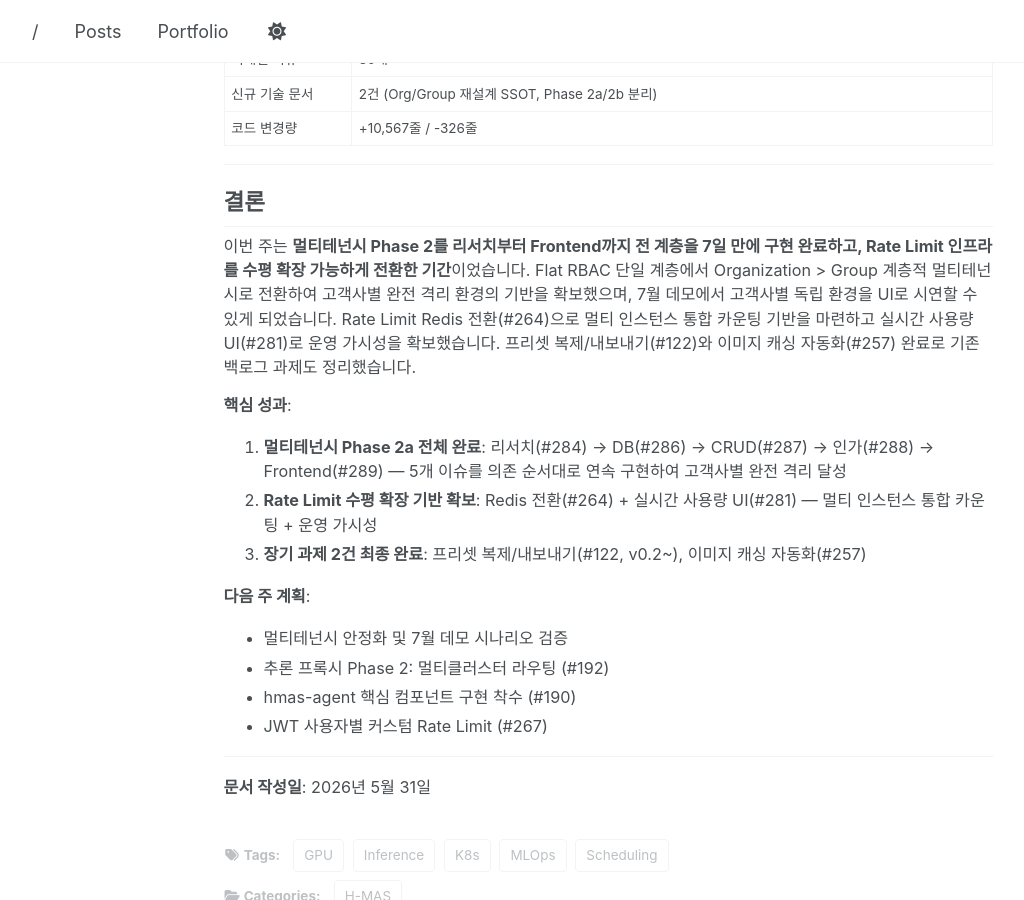
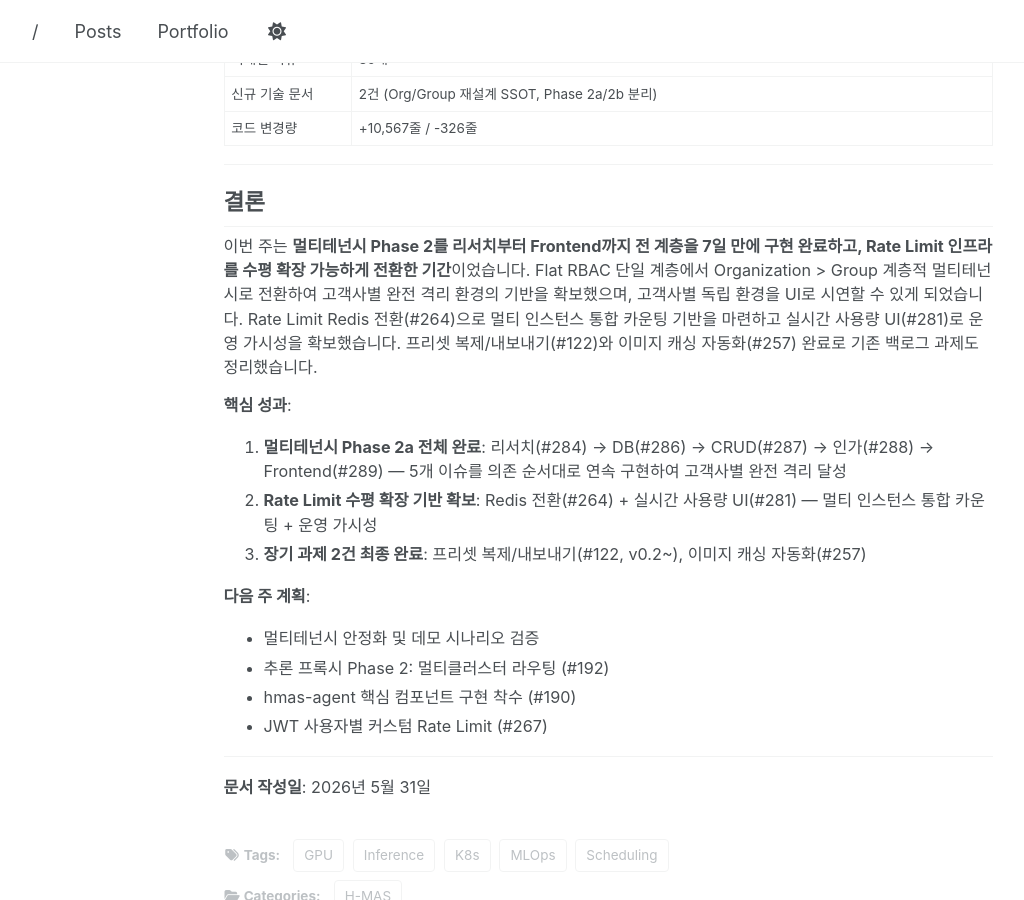
Before and after one commit to parameterfreak/parameterfreak.github.io, a Jekyll site: the page built from _posts/2026-05-31-h-mas-weekly-release-notes.md, in a window 1280 px wide and 900 px high, scrolled down 7366 px. Shown: the whole window, without its empty margins (58-1082 px from the left). Built offline with Jekyll 4.4.1, drawn with Linux system fonts in a browser that asks for light colours; a script that is not in the unit is left out; some of the changed text lies outside the part shown.

Commit message:
Remove specific date references from H-MAS weekly release notes

```diff
--- a/_posts/2026-05-31-h-mas-weekly-release-notes.md
+++ b/_posts/2026-05-31-h-mas-weekly-release-notes.md
@@ -17,7 +17,7 @@
 
 ### 주요 개발 내용 요약
 
-이번 주는 **Organization/Group 멀티테넌시 전체 파이프라인 구현(리서치→DB→CRUD→인가→Frontend)**, **Rate Limit 인프라 Redis 전환 및 실시간 사용량 UI**, **최적화 프리셋 복제/내보내기/가져오기 기능 완성**에 중점을 둔 기간이었습니다. 총 **68개의 커밋**, **10개의 PR 머지**, **11개의 이슈 생성**, **10개의 이슈 해결**이 완료되었으며, 특히 **멀티테넌시 Phase 2를 리서치부터 Frontend까지 7일 만에 전 계층 구현 완료**하여 7월 데모를 위한 고객사별 독립 환경의 기반을 확보했습니다.
+이번 주는 **Organization/Group 멀티테넌시 전체 파이프라인 구현(리서치→DB→CRUD→인가→Frontend)**, **Rate Limit 인프라 Redis 전환 및 실시간 사용량 UI**, **최적화 프리셋 복제/내보내기/가져오기 기능 완성**에 중점을 둔 기간이었습니다. 총 **68개의 커밋**, **10개의 PR 머지**, **11개의 이슈 생성**, **10개의 이슈 해결**이 완료되었으며, 특히 **멀티테넌시 Phase 2를 리서치부터 Frontend까지 7일 만에 전 계층 구현 완료**하여 고객사별 독립 환경의 기반을 확보했습니다.
 
 {% include youtube.html id="hKYzkB-x7VE" autoplay=true %}
 
@@ -115,7 +115,7 @@
 
 #### 1-5. Phase 2-4: Frontend Org/Group 셀렉터 + 관리 UI + 리소스 조직 스코핑 (#289 → PR #297)
 
-**구현 완료**: Organization/Group 컨텍스트 전환 UI, 관리 페이지, 전 리소스 조직 스코핑 적용 — **7월 데모에서 고객사별 독립 환경을 UI로 시연** 가능
+**구현 완료**: Organization/Group 컨텍스트 전환 UI, 관리 페이지, 전 리소스 조직 스코핑 적용 — **데모에서 고객사별 독립 환경을 UI로 시연** 가능
 
 **주요 성과**:
 - **Frontend**:
@@ -225,7 +225,7 @@
 
 ## 이전 Iteration 계획 달성도
 
-Iteration 23에서 계획한 4개 항목 **모두 미착수** — 멀티테넌시 Phase 2 전체 구현(리서치→DB→CRUD→인가→Frontend)을 7월 데모 일정에 맞춰 우선 착수하면서 기존 계획을 전면 조정:
+Iteration 23에서 계획한 4개 항목 **모두 미착수** — 멀티테넌시 Phase 2 전체 구현(리서치→DB→CRUD→인가→Frontend)을 7월 릴리즈 일정에 맞춰 우선 착수하면서 기존 계획을 전면 조정:
 
 | 계획 | 이슈 | 상태 | 비고 |
 |------|------|------|------|
@@ -294,7 +294,7 @@
 
 ## 결론
 
-이번 주는 **멀티테넌시 Phase 2를 리서치부터 Frontend까지 전 계층을 7일 만에 구현 완료하고, Rate Limit 인프라를 수평 확장 가능하게 전환한 기간**이었습니다. Flat RBAC 단일 계층에서 Organization > Group 계층적 멀티테넌시로 전환하여 고객사별 완전 격리 환경의 기반을 확보했으며, 7월 데모에서 고객사별 독립 환경을 UI로 시연할 수 있게 되었습니다. Rate Limit Redis 전환(#264)으로 멀티 인스턴스 통합 카운팅 기반을 마련하고 실시간 사용량 UI(#281)로 운영 가시성을 확보했습니다. 프리셋 복제/내보내기(#122)와 이미지 캐싱 자동화(#257) 완료로 기존 백로그 과제도 정리했습니다.
+이번 주는 **멀티테넌시 Phase 2를 리서치부터 Frontend까지 전 계층을 7일 만에 구현 완료하고, Rate Limit 인프라를 수평 확장 가능하게 전환한 기간**이었습니다. Flat RBAC 단일 계층에서 Organization > Group 계층적 멀티테넌시로 전환하여 고객사별 완전 격리 환경의 기반을 확보했으며, 고객사별 독립 환경을 UI로 시연할 수 있게 되었습니다. Rate Limit Redis 전환(#264)으로 멀티 인스턴스 통합 카운팅 기반을 마련하고 실시간 사용량 UI(#281)로 운영 가시성을 확보했습니다. 프리셋 복제/내보내기(#122)와 이미지 캐싱 자동화(#257) 완료로 기존 백로그 과제도 정리했습니다.
 
 **핵심 성과**:
 1. **멀티테넌시 Phase 2a 전체 완료**: 리서치(#284) → DB(#286) → CRUD(#287) → 인가(#288) → Frontend(#289) — 5개 이슈를 의존 순서대로 연속 구현하여 고객사별 완전 격리 달성
@@ -302,7 +302,7 @@
 3. **장기 과제 2건 최종 완료**: 프리셋 복제/내보내기(#122, v0.2~), 이미지 캐싱 자동화(#257)
 
 **다음 주 계획**:
-- 멀티테넌시 안정화 및 7월 데모 시나리오 검증
+- 멀티테넌시 안정화 및 데모 시나리오 검증
 - 추론 프록시 Phase 2: 멀티클러스터 라우팅 (#192)
 - hmas-agent 핵심 컴포넌트 구현 착수 (#190)
 - JWT 사용자별 커스텀 Rate Limit (#267)
```
